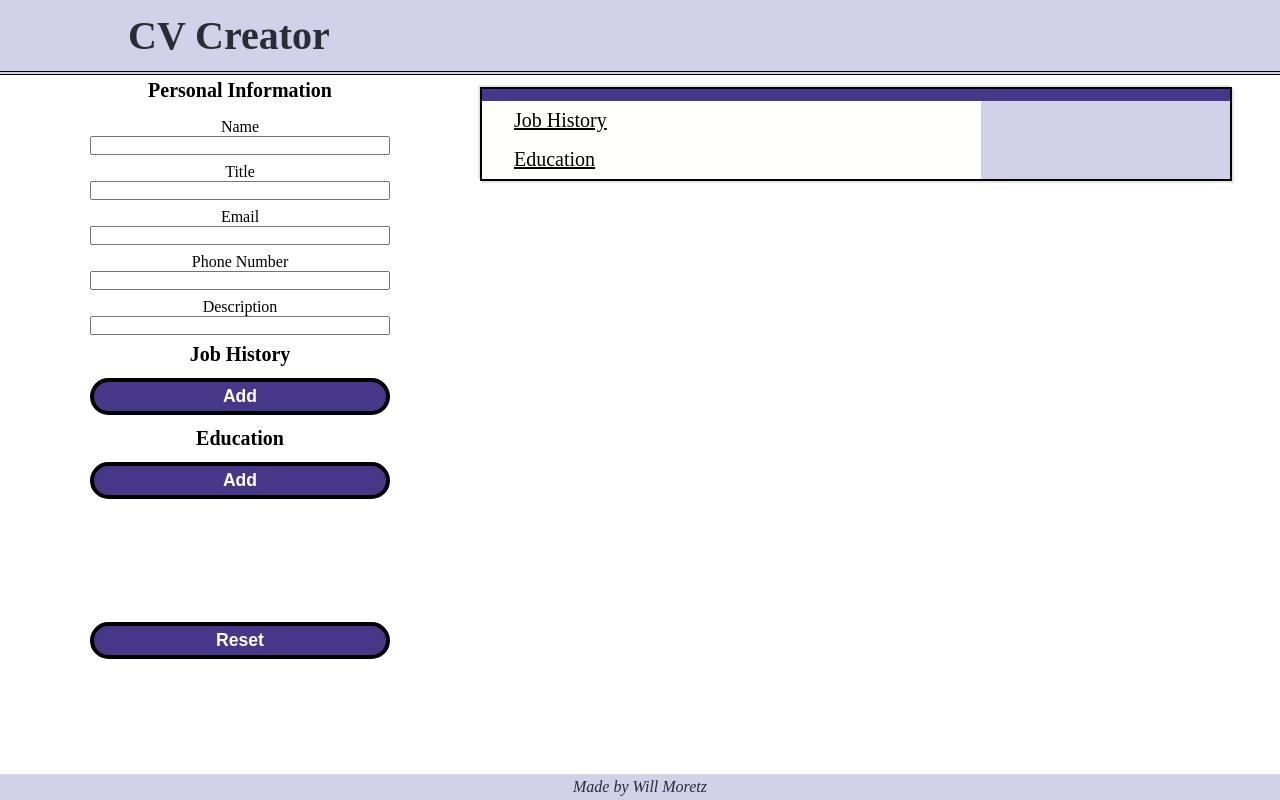
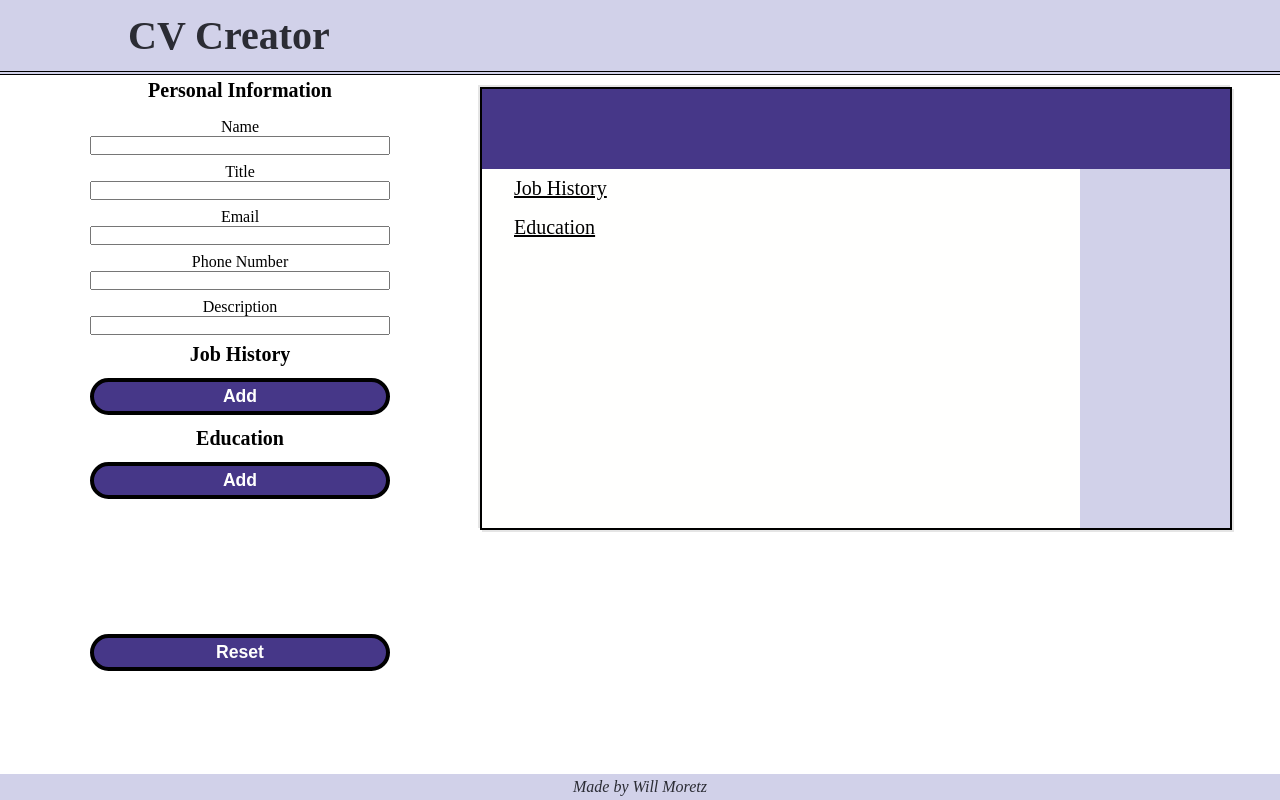
Before and after one commit to WillMoretz/cv-creator, a React (Create React App) app: page / in a window 1280 px wide. Built offline with nearby package versions, Linux system fonts and the light colour scheme.

Commit message:
added cv display sizings and text wrapping

```diff
--- a/src/index.css
+++ b/src/index.css
@@ -51,7 +51,7 @@ footer {
 
 .cover-letter {
   display: grid;
-  grid-template-columns: 2fr 1fr;
+  grid-template-columns: 4fr 1fr;
   grid-template-rows: min-content min-content auto;
   grid-template-areas: "name name" "job info" "education info";
   box-shadow: 2px 2px rgba(0, 0, 0, 0.1), -2px -2px rgba(0, 0, 0, 0.1);
@@ -64,6 +64,7 @@ footer {
   color: var(--light, white);
   text-align: center;
   padding: 0.25rem 0 0.5rem 0;
+  min-height: 5rem;
 }
 
 .personal-name > .name {
@@ -81,6 +82,9 @@ footer {
   background-color: var(--secondary, rgba(255, 0, 255, 0.5));
   text-align: center;
   padding-top: 1rem;
+  min-width: 0;
+  word-wrap: break-word;
+  word-break: break-all;
 }
 
 .history-item {
@@ -104,6 +108,9 @@ footer {
 .job-history,
 .education {
   background-color: var(--light, white);
+  min-width: 0;
+  word-wrap: break-word;
+  word-break: break-all;
 }
 
 .job-history {
@@ -112,6 +119,7 @@ footer {
 
 .education {
   grid-area: education;
+  min-height: 20rem;
 }
 
 .job-history-title,
```
